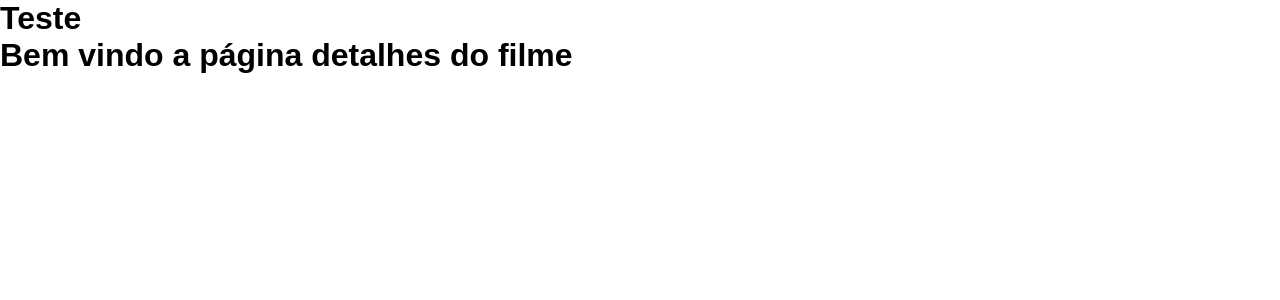
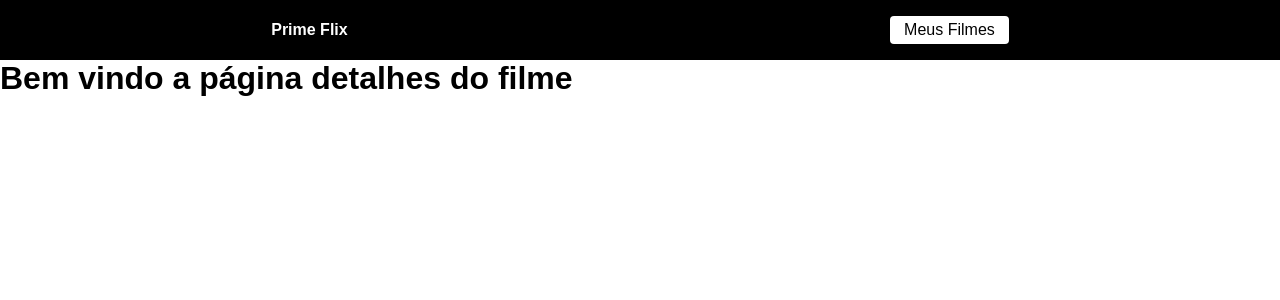
Before and after one commit to ricardokondo/filmProject, a React (Create React App) app in the folder film/: page /film/1 in a window 1280 px wide. Shown: the top 300 px of the page. Built offline with nearby package versions, Linux system fonts and the light colour scheme.

Commit message:
criando header

```diff
--- a/film/src/App.js
+++ b/film/src/App.js
@@ -3,10 +3,7 @@ import RoutesApp from "./routes";
 function App() {
   return (
     <div className="App">
-      <header>
-        <h1>Teste</h1>
-        <RoutesApp />
-      </header>
+      <RoutesApp />
     </div>
   );
 }
--- /dev/null
+++ b/film/src/components/Header/header.css
@@ -0,0 +1,24 @@
+header{
+    display: flex;
+    align-items: center;
+    justify-content: space-around;
+    width: 100%;
+    height: 60px;
+    background-color: black;
+}
+
+.logo{
+    text-decoration: none;
+    cursor: pointer;
+    color: #fff;
+    font-weight: bold;
+}
+
+.favoritos{
+    text-decoration: none;
+    cursor: pointer;
+    background-color: #fff;
+    padding: 5px 14px;
+    border-radius: 4px;
+    color: black;
+}
--- /dev/null
+++ b/film/src/components/Header/index.js
@@ -0,0 +1,17 @@
+import { Link } from "react-router-dom";
+import "./header.css";
+
+function Header() {
+  return (
+    <header>
+      <Link to="/" className="logo">
+        Prime Flix
+      </Link>
+      <Link to={"/favoritos"} className="favoritos">
+        Meus Filmes
+      </Link>
+    </header>
+  );
+}
+
+export default Header;
--- a/film/src/routes.js
+++ b/film/src/routes.js
@@ -2,10 +2,12 @@ import { BrowserRouter, Routes, Route } from "react-router-dom";
 
 import Home from "./pages/Home";
 import Film from "./pages/Film";
+import Header from "./components/Header";
 
 function RoutesApp() {
   return (
     <BrowserRouter>
+      <Header />
       <Routes>
         <Route path="/" element={<Home />} />
         <Route path="/film/:id" element={<Film />} />
```
